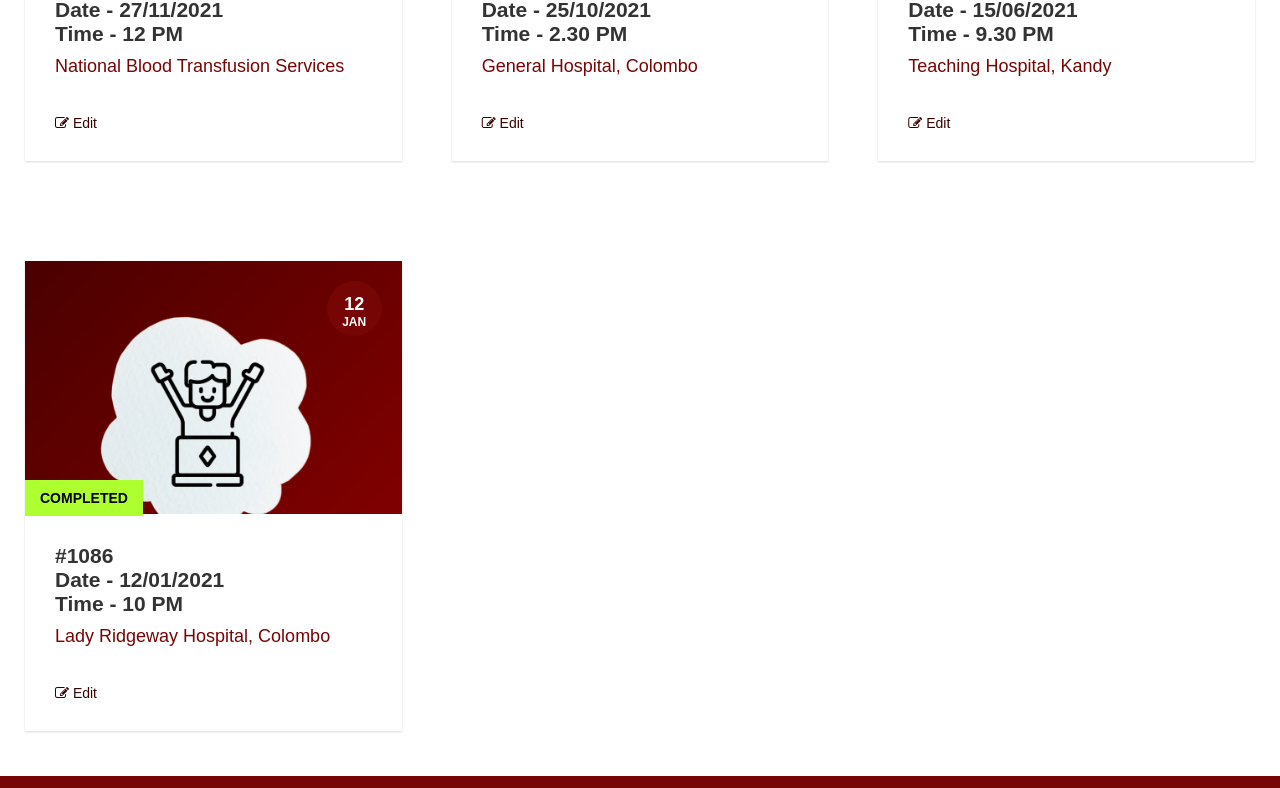
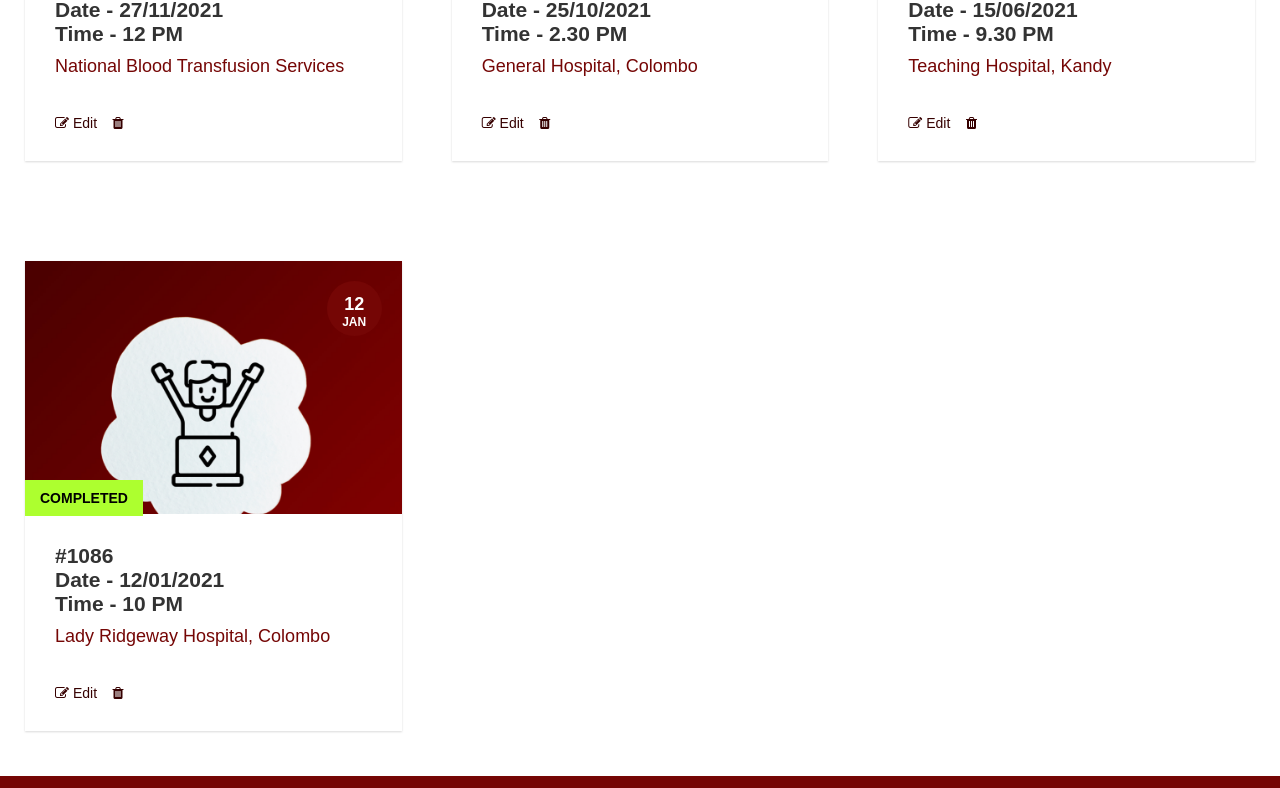
Before and after one commit to Yonali/TheDonor.lk, a Java web app: page /TheDonorlk_war_exploded/view/donor/Donor_Appointments.jsp in a window 1280 px wide. Shown: the part 539-1327 px from the top of the page. Run offline with Tomcat 11, a stand-in JSP engine, Linux system fonts and the light colour scheme; the visitor is signed in with stand-in values (Sample User, id 1); some libraries are stand-ins or nearby versions.

Commit message:
added bin into Donor_Appointments.jsp

```diff
--- a/src/main/webapp/view/donor/Donor_Appointments.jsp
+++ b/src/main/webapp/view/donor/Donor_Appointments.jsp
@@ -52,8 +52,8 @@
                     <h2 class="sub_title">National Blood Transfusion Services</h2>
                     <p class="description">Donor - <%=session.getAttribute("name")%> <br>Blood Bank - NBTS <br>Contact - 0777123456 <br>Address -
                     </p>
-                    <div class="post-meta"><span class="comments"><i class="fa fa-edit"></i><a href="#" class="editBtn">
-                                Edit</a></span></div>
+                    <div class="post-meta"><span class="comments"><i class="fa fa-edit"></i>
+                    <a href="#" class="editBtn">Edit</a>&nbsp;&nbsp;&nbsp;&nbsp;<i class="fa fa-trash" aria-hidden="true"></i></span></div>
                 </div>
             </div>
         </div>
@@ -73,8 +73,10 @@
                     <h2 class="sub_title">General Hospital, Colombo</h2>
                     <p class="description">Donor - <%=session.getAttribute("name")%> <br>Blood Bank - GHC <br>Contact - 0707123456 <br>Address -
                     </p>
-                    <div class="post-meta"><span class="comments"><i class="fa fa-edit"></i><a href="#" class="editBtn">
-                                Edit</a></span></div>
+<%--                    <div class="post-meta"><span class="comments"><i class="fa fa-edit"></i><a href="#" class="editBtn">--%>
+<%--                                Edit</a></span></div>--%>
+                    <div class="post-meta"><span class="comments"><i class="fa fa-edit"></i>
+                    <a href="#" class="editBtn">Edit</a>&nbsp;&nbsp;&nbsp;&nbsp;<i class="fa fa-trash" aria-hidden="true"></i></span></div>
                 </div>
             </div>
         </div>
@@ -94,8 +96,10 @@
                     <h2 class="sub_title">Teaching Hospital, Kandy</h2>
                     <p class="description">Donor - <%=session.getAttribute("name")%> <br>Blood Bank - THK <br>Contact - 0767123456 <br>Address -
                     </p>
-                    <div class="post-meta"><span class="comments"><i class="fa fa-edit"></i><a href="#" class="editBtn">
-                                Edit</a></span></div>
+<%--                    <div class="post-meta"><span class="comments"><i class="fa fa-edit"></i><a href="#" class="editBtn">--%>
+<%--                                Edit</a></span></div>--%>
+                    <div class="post-meta"><span class="comments"><i class="fa fa-edit"></i>
+                    <a href="#" class="editBtn">Edit</a>&nbsp;&nbsp;&nbsp;&nbsp;<i class="fa fa-trash" aria-hidden="true"></i></span></div>
                 </div>
             </div>
         </div>
@@ -115,8 +119,10 @@
                     <h2 class="sub_title">Lady Ridgeway Hospital, Colombo</h2>
                     <p class="description">Donor - <%=session.getAttribute("name")%> <br>Blood Bank - LRHC <br>Contact - 0117123456 <br>Address -
                     </p>
-                    <div class="post-meta"><span class="comments"><i class="fa fa-edit"></i><a href="#" class="editBtn">
-                                Edit</a></span></div>
+<%--                    <div class="post-meta"><span class="comments"><i class="fa fa-edit"></i><a href="#" class="editBtn">--%>
+<%--                                Edit</a></span></div>--%>
+                    <div class="post-meta"><span class="comments"><i class="fa fa-edit"></i>
+                    <a href="#" class="editBtn">Edit</a>&nbsp;&nbsp;&nbsp;&nbsp;<i class="fa fa-trash" aria-hidden="true"></i></span></div>
                 </div>
             </div>
         </div>
@@ -136,8 +142,10 @@
                     <h2 class="sub_title">National Blood Transfusion Services</h2>
                     <p class="description">Donor - <%=session.getAttribute("name")%> <br>Blood Bank - NBTS <br>Contact - 0777123456 <br>Address -
                     </p>
-                    <div class="post-meta"><span class="comments"><i class="fa fa-edit"></i><a href="#" class="editBtn">
-                                Edit</a></span></div>
+<%--                    <div class="post-meta"><span class="comments"><i class="fa fa-edit"></i><a href="#" class="editBtn">--%>
+<%--                                Edit</a></span></div>--%>
+                    <div class="post-meta"><span class="comments"><i class="fa fa-edit"></i>
+                    <a href="#" class="editBtn">Edit</a>&nbsp;&nbsp;&nbsp;&nbsp;<i class="fa fa-trash" aria-hidden="true"></i></span></div>
                 </div>
             </div>
         </div>
@@ -157,8 +165,10 @@
                     <h2 class="sub_title">General Hospital, Colombo</h2>
                     <p class="description">Donor - <%=session.getAttribute("name")%> <br>Blood Bank - GHC <br>Contact - 0707123456 <br>Address -
                     </p>
-                    <div class="post-meta"><span class="comments"><i class="fa fa-edit"></i><a href="#" class="editBtn">
-                                Edit</a></span></div>
+<%--                    <div class="post-meta"><span class="comments"><i class="fa fa-edit"></i><a href="#" class="editBtn">--%>
+<%--                                Edit</a></span></div>--%>
+                    <div class="post-meta"><span class="comments"><i class="fa fa-edit"></i>
+                    <a href="#" class="editBtn">Edit</a>&nbsp;&nbsp;&nbsp;&nbsp;<i class="fa fa-trash" aria-hidden="true"></i></span></div>
                 </div>
             </div>
         </div>
@@ -178,8 +188,10 @@
                     <h2 class="sub_title">Teaching Hospital, Kandy</h2>
                     <p class="description">Donor - <%=session.getAttribute("name")%> <br>Blood Bank - THK <br>Contact - 0767123456 <br>Address -
                     </p>
-                    <div class="post-meta"><span class="comments"><i class="fa fa-edit"></i><a href="#" class="editBtn">
-                                Edit</a></span></div>
+<%--                    <div class="post-meta"><span class="comments"><i class="fa fa-edit"></i><a href="#" class="editBtn">--%>
+<%--                                Edit</a></span></div>--%>
+                    <div class="post-meta"><span class="comments"><i class="fa fa-edit"></i>
+                    <a href="#" class="editBtn">Edit</a>&nbsp;&nbsp;&nbsp;&nbsp;<i class="fa fa-trash" aria-hidden="true"></i></span></div>
                 </div>
             </div>
         </div>
@@ -199,8 +211,10 @@
                     <h2 class="sub_title">Lady Ridgeway Hospital, Colombo</h2>
                     <p class="description">Donor - <%=session.getAttribute("name")%> <br>Blood Bank - LRHC <br>Contact - 0117123456 <br>Address -
                     </p>
-                    <div class="post-meta"><span class="comments"><i class="fa fa-edit"></i><a href="#" class="editBtn">
-                                Edit</a></span></div>
+<%--                    <div class="post-meta"><span class="comments"><i class="fa fa-edit"></i><a href="#" class="editBtn">--%>
+<%--                                Edit</a></span></div>--%>
+                    <div class="post-meta"><span class="comments"><i class="fa fa-edit"></i>
+                    <a href="#" class="editBtn">Edit</a>&nbsp;&nbsp;&nbsp;&nbsp;<i class="fa fa-trash" aria-hidden="true"></i></span></div>
                 </div>
             </div>
         </div>
```
Also changed, not shown: 1 other file.
